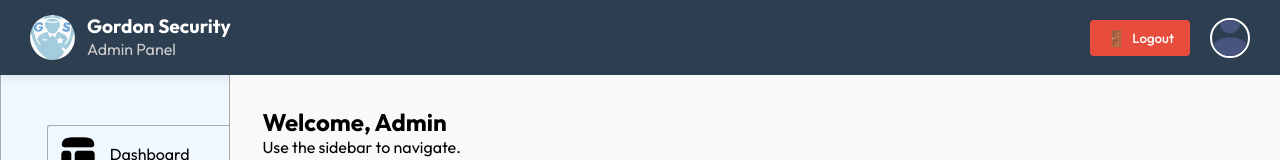
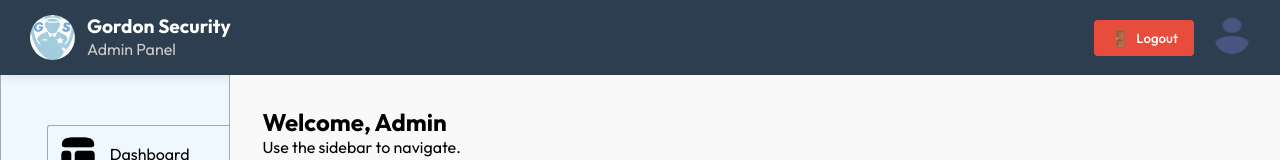
Before and after one commit to blaise-oj/skr-project, a React (Vite) app in the folder admin/skr/: page / in a window 1280 px wide. Shown: the top 160 px of the page. Built offline with nearby package versions, Linux system fonts and the light colour scheme; sample sign-in values are in the browser's storage.

Commit message:
5th commit

```diff
--- a/admin/skr/src/components/Navbar/Navbar.css
+++ b/admin/skr/src/components/Navbar/Navbar.css
@@ -81,10 +81,39 @@
   font-size: 1rem;
 }
 
+.profile-container {
+  position: relative;
+  display: inline-block;
+}
+
 .profile {
-  width: 40px;
-  height: 40px;
+  width: 36px;
+  height: 36px;
   border-radius: 50%;
-  object-fit: cover;
-  border: 2px solid white;
+  cursor: pointer;
 }
+
+.profile-dropdown {
+  position: absolute;
+  top: 45px;
+  right: 0;
+  background-color: white;
+  border: 1px solid #ddd;
+  box-shadow: 0 4px 8px rgba(0,0,0,0.1);
+  border-radius: 8px;
+  padding: 10px;
+  z-index: 999;
+  min-width: 180px;
+}
+
+.dropdown-item {
+  display: block;
+  color: #333;
+  padding: 8px 12px;
+  text-decoration: none;
+  font-weight: 500;
+}
+
+.dropdown-item:hover {
+  background-color: #f0f0f0;
+}
--- a/admin/skr/src/components/Navbar/Navbar.jsx
+++ b/admin/skr/src/components/Navbar/Navbar.jsx
@@ -1,5 +1,5 @@
-import React from 'react';
-import { useNavigate } from 'react-router-dom';
+import React, { useState } from 'react';
+import { useNavigate, Link } from 'react-router-dom';
 import { useAuth } from '../../context/AuthContext.jsx';
 import './Navbar.css';
 import { assets } from '../../assets/assets';
@@ -7,14 +7,19 @@ import { assets } from '../../assets/assets';
 const Navbar = () => {
   const navigate = useNavigate();
   const { token, logout } = useAuth();
+  const [showMenu, setShowMenu] = useState(false); // <-- for dropdown toggle
 
   const handleLogout = () => {
-    logout();              // Clear token
-    navigate('/login');    //  Manually redirect after logout
+    logout();
+    navigate('/login');
   };
 
   const handleLogin = () => {
-    navigate("/login");
+    navigate('/login');
+  };
+
+  const toggleMenu = () => {
+    setShowMenu((prev) => !prev);
   };
 
   return (
@@ -27,18 +32,34 @@ const Navbar = () => {
         </div>
       </div>
 
-
       <div className="navbar-right">
         {token ? (
-          <button className="logout-btn" onClick={handleLogout}>
-            <span className="btn-icon">🚪</span> Logout
-          </button>
+          <>
+            <button className="logout-btn" onClick={handleLogout}>
+              <span className="btn-icon">🚪</span> Logout
+            </button>
+            <div className="profile-container">
+              <img
+                className="profile"
+                src={assets.profile_icon}
+                alt="Profile"
+                onClick={toggleMenu}
+              />
+              {showMenu && (
+                <div className="profile-dropdown">
+                  <Link to="/register" className="dropdown-item">
+                    📝 Register Admin
+                  </Link>
+                  {/* You can add more options here */}
+                </div>
+              )}
+            </div>
+          </>
         ) : (
           <button className="login-btn" onClick={handleLogin}>
             <span className="btn-icon">🔑</span> Login
           </button>
         )}
-        <img className="profile" src={assets.profile_icon} alt="Profile" />
       </div>
     </div>
   );
```
Also changed, not shown: 2 other files (tests, documents, lock files or other folders).
